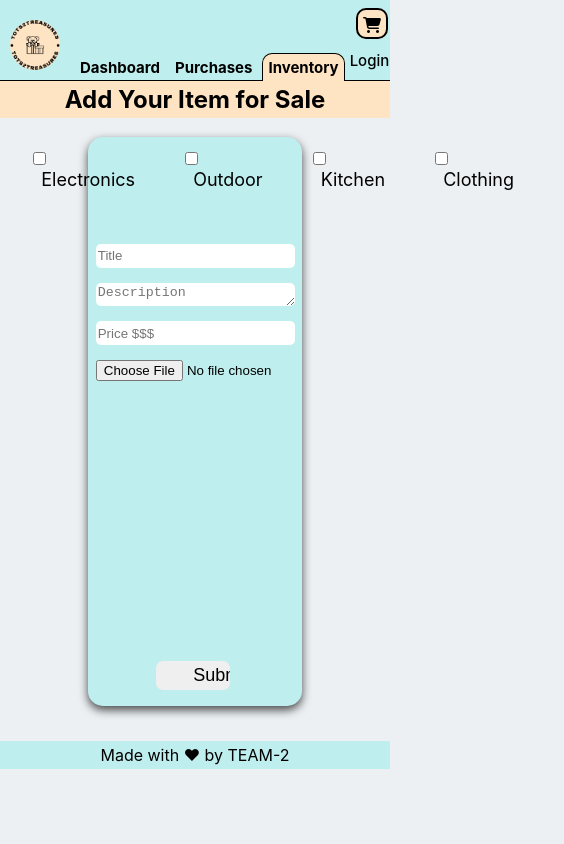
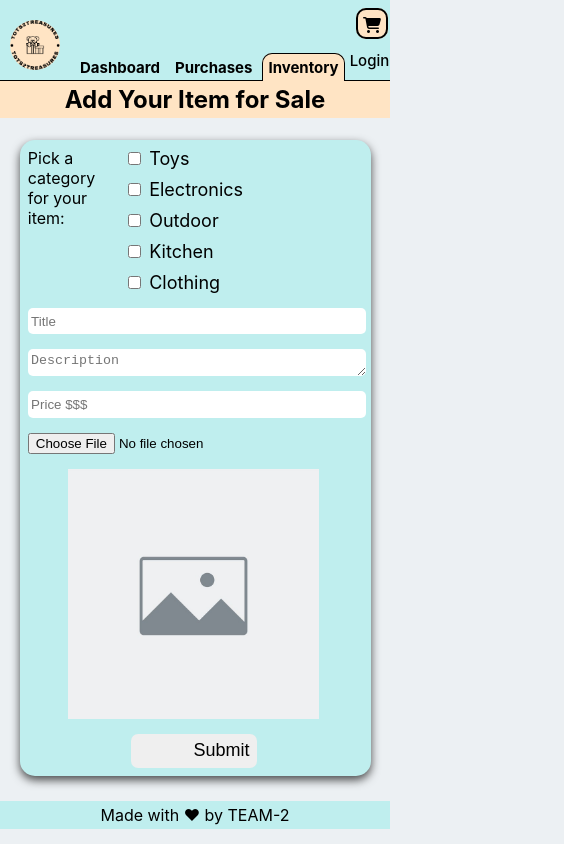
Before and after one commit to ThriftKids/Tots2Treasures, a React (Create React App) app in the folder client/: page /inventory in a window 390 px wide. Shown: the whole page, 564 px wide, since content can reach past the window. Built offline with nearby package versions, Linux system fonts and the light colour scheme.

Commit message:
now inventory page is responsive up to 320px screen size

```diff
--- a/client/src/components/Inventory/Inventory.css
+++ b/client/src/components/Inventory/Inventory.css
@@ -13,8 +13,8 @@
   width: 50%;
   display: flex;
   flex-direction: column;
-  padding: 3% 3% 4% 2%;
-  margin: 5% 0 8% 0;
+  padding: 2% 3% 2% 2%;
+  margin: 22px 0px;
   border-radius: 15px;
   box-shadow: 0px 4px 10px rgba(0, 0, 0, 0.7);
   background-color: rgb(191, 238, 238);
@@ -49,8 +49,10 @@
   border-bottom: 1px solid black;
 }
 
-.yourImageToUpload{
-
+.checkboxesList{
+  display: flex;
+  flex-wrap: wrap;
+  gap:10px;
 }
 
 .submitButton{
@@ -80,7 +82,7 @@
 
 
 .checkboxLabel {
-  margin-right: 50px;
+  width: 120px;
 }
 
 .checkboxText{
@@ -90,7 +92,7 @@
 }
 .categoryTitle{
 
-  margin-right: 45px;
+  margin-right: 20px;
 }
 
 .previewImage{
@@ -98,3 +100,9 @@
   width: fit-content;
   height: 250px;
 }
+
+@media only screen and (max-width: 750px){
+  .inventoryForm{
+    width: 85vw;
+  }
+}
--- a/client/src/components/Inventory/Inventory.js
+++ b/client/src/components/Inventory/Inventory.js
@@ -1,7 +1,7 @@
 import React from "react";
 import { useState } from "react";
 import "./Inventory.css";
-
+import preview_image from "../images/preview_image.jpg"
 const CheckboxGroup = () => {
   const [checkboxes, setCheckboxes] = useState([
     false,
@@ -20,24 +20,16 @@ const CheckboxGroup = () => {
   return (
     <div className="categoriesCheckbox">
       <p className="categoryTitle">Pick a category for your item:</p>
+        <div className="checkboxesList">
+
       <label className="checkboxLabel flipBox">
         <input
           type="checkbox"
           checked={checkboxes[0]}
           onChange={() => handleCheckboxChange(0)}
-        />
+          />
         <span className="checkboxText">Toys</span>
-        <div className="flipBox_boxOuter">
-      <div className="flipBox_box">
-        <div></div>
-        <div></div>
-        <div></div>
-        <div></div>
-        <div></div>
-        <div></div>
-      </div>
-    </div>
-    <div className="flipBox_shadow"></div>
+
       </label>
 
       <label className="checkboxLabel">
@@ -45,7 +37,7 @@ const CheckboxGroup = () => {
           type="checkbox"
           checked={checkboxes[1]}
           onChange={() => handleCheckboxChange(1)}
-        />
+          />
         <span className="checkboxText">Electronics</span>
       </label>
 
@@ -54,7 +46,7 @@ const CheckboxGroup = () => {
           type="checkbox"
           checked={checkboxes[2]}
           onChange={() => handleCheckboxChange(2)}
-        />
+          />
         <span className="checkboxText">Outdoor</span>
       </label>
       <label className="checkboxLabel">
@@ -62,7 +54,7 @@ const CheckboxGroup = () => {
           type="checkbox"
           checked={checkboxes[3]}
           onChange={() => handleCheckboxChange(3)}
-        />
+          />
         <span className="checkboxText">Kitchen</span>
       </label>
       <label className="checkboxLabel">
@@ -70,9 +62,10 @@ const CheckboxGroup = () => {
           type="checkbox"
           checked={checkboxes[4]}
           onChange={() => handleCheckboxChange(4)}
-        />
+          />
         <span className="checkboxText">Clothing</span>
       </label>
+          </div>
     </div>
   );
 };
@@ -118,7 +111,7 @@ const Inventory = () => {
             accept=".png,.jpg,.jpeg"
             onChange={handleChange}
           />
-          <img className="previewImage" src={file}/>
+          <img className="previewImage" src={file??preview_image}/>
           <input className="submitButton" type="submit" />
         </form>
       </div>
```
Also changed, not shown: client/src/components/images/preview_image.jpg (added).
